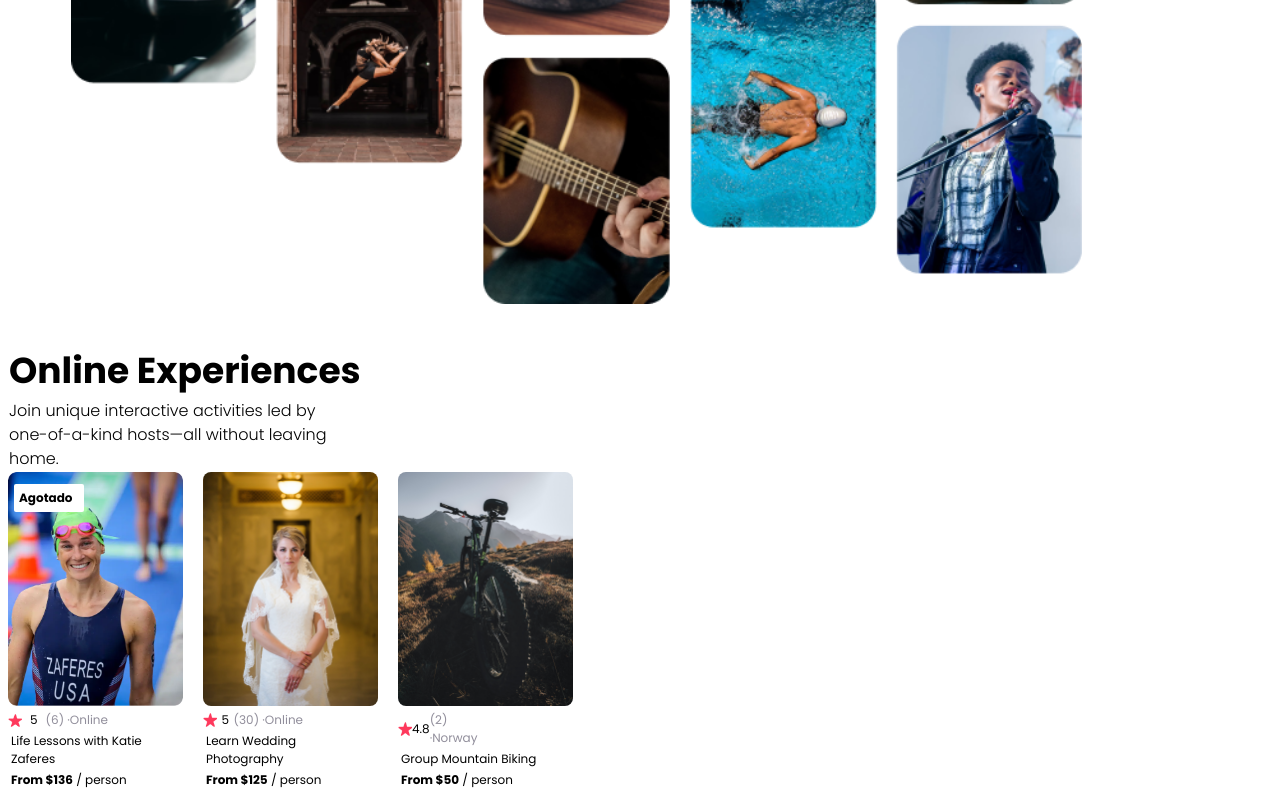
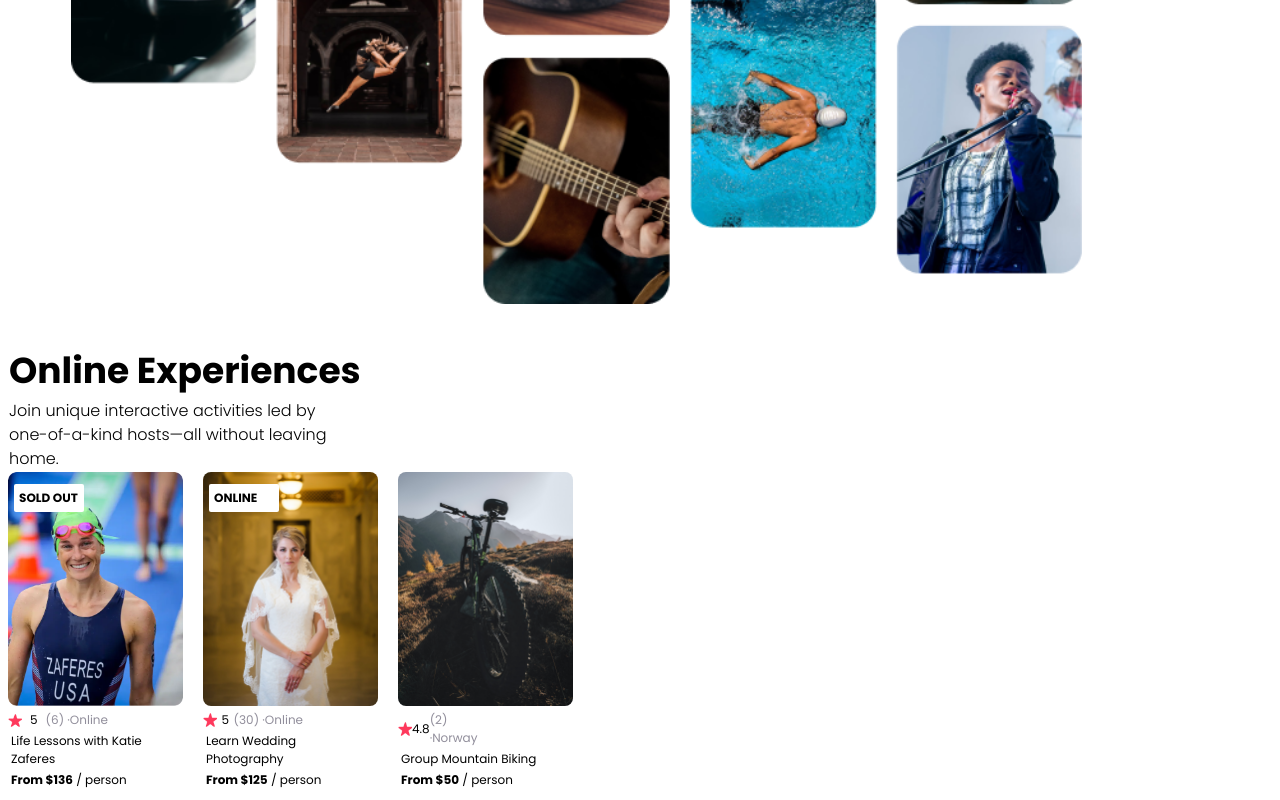
Before and after one commit to XLobaiza/scrimba-airbnb, a React (Vite) app: page / in a window 1280 px wide. Shown: the part 665-1465 px from the top of the page. Built offline with nearby package versions, Linux system fonts and the light colour scheme.

Commit message:
changes in props

```diff
--- a/src/components/Card.jsx
+++ b/src/components/Card.jsx
@@ -4,8 +4,8 @@ export default function Card(props)
 {
     let badgeText
     if (props.item.openSpots === 0) {
-        badgeText = "Agotado"
-    } else if (location === "Online") {
+        badgeText = "SOLD OUT"
+    } else if (props.item.location === "Online") {
         badgeText = "ONLINE"
     }
     return(
```
